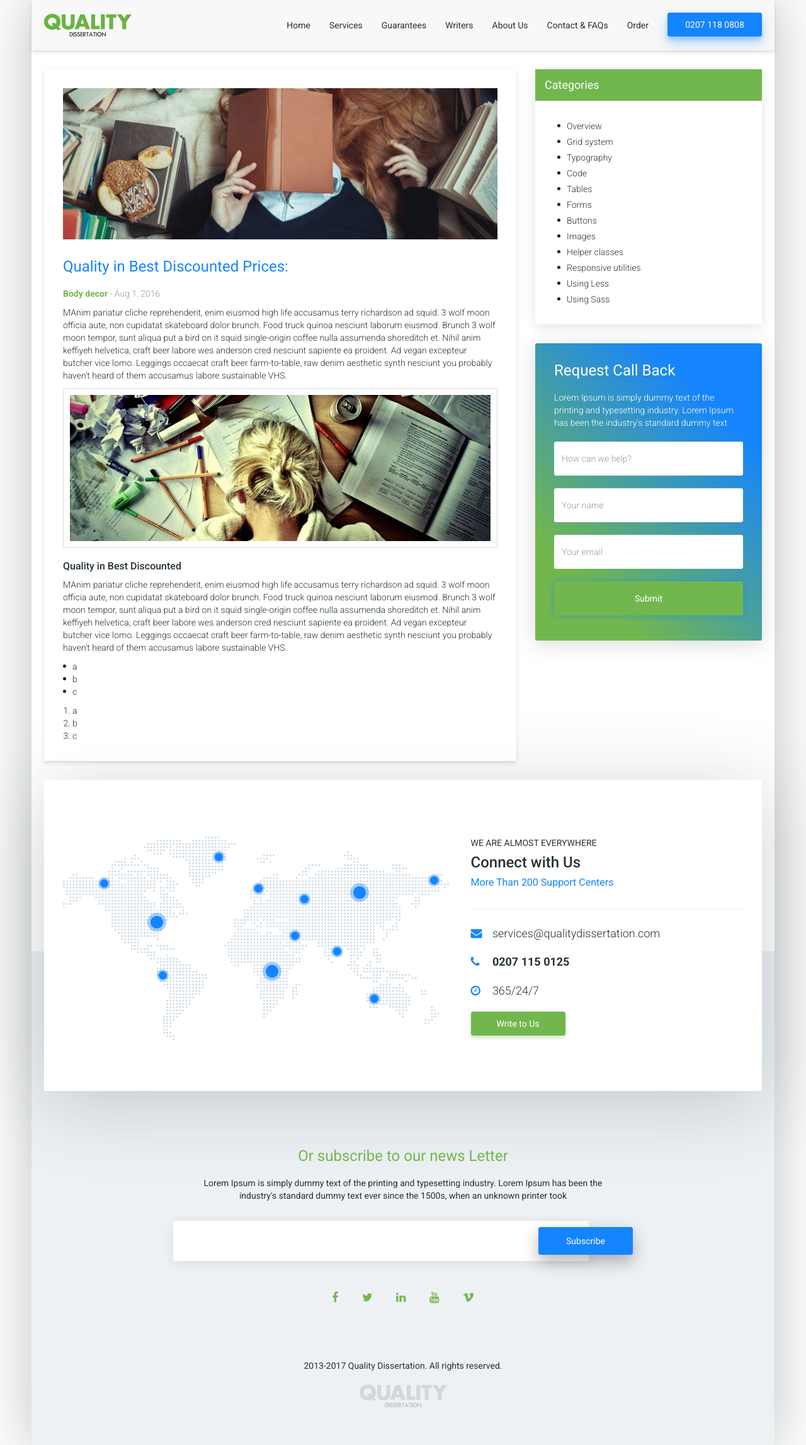
After one commit to amysxain/quality-dissertation, a PHP site: page /blog-inner.php in a window 1280 px wide. The commit adds this page. Shown: the whole page at 63% size. Run offline with PHP 8.4, Linux system fonts and the light colour scheme.

Commit message:
blog added

```diff
--- /dev/null
+++ b/blog-inner.php
@@ -0,0 +1,109 @@
+<?php include 'header.php'; ?>
+    <!-- packages page  -->
+
+    <section class="blog-page">
+        <div class="container">
+            <div class="row">
+                <div class="col-md-8">
+                    <div class="blog-listing">
+                        <div class="blog-box blog-details m30top">
+
+
+                            <div class="post-content">
+                                <div class="blog-image">
+                                    <img src="images/post-1.jpg" alt="">
+                                </div>
+                                <h3 class="main-head tclr">Quality in Best Discounted Prices:</h3>
+                                <p class="date"><strong class="pclr">Body decor</strong> - Aug 1, 2016</p>
+                                <p>MAnim pariatur cliche reprehenderit, enim eiusmod high life accusamus terry
+                                    richardson ad squid. 3 wolf moon officia aute, non cupidatat skateboard dolor
+                                    brunch. Food truck quinoa nesciunt laborum eiusmod. Brunch 3 wolf moon tempor, sunt
+                                    aliqua put a bird on it squid single-origin coffee nulla assumenda shoreditch et.
+                                    Nihil anim keffiyeh helvetica, craft beer labore wes anderson cred nesciunt sapiente
+                                    ea proident. Ad vegan excepteur butcher vice lomo. Leggings occaecat craft beer
+                                    farm-to-table, raw denim aesthetic synth nesciunt you probably haven't heard of them
+                                    accusamus labore sustainable VHS. </p>
+
+                                <p>
+                                    <img src="images/post-2.jpg" alt="">
+                                </p>
+
+                                <h3>Quality in Best Discounted</h3>
+
+                                <p>MAnim pariatur cliche reprehenderit, enim eiusmod high life accusamus terry
+                                    richardson ad squid. 3 wolf moon officia aute, non cupidatat skateboard dolor
+                                    brunch. Food truck quinoa nesciunt laborum eiusmod. Brunch 3 wolf moon tempor, sunt
+                                    aliqua put a bird on it squid single-origin coffee nulla assumenda shoreditch et.
+                                    Nihil anim keffiyeh helvetica, craft beer labore wes anderson cred nesciunt sapiente
+                                    ea proident. Ad vegan excepteur butcher vice lomo. Leggings occaecat craft beer
+                                    farm-to-table, raw denim aesthetic synth nesciunt you probably haven't heard of them
+                                    accusamus labore sustainable VHS. </p>
+
+                                <ul>
+                                    <li>a</li>
+                                    <li>b</li>
+                                    <li>c</li>
+                                </ul>
+
+                                <ol>
+                                    <li>a</li>
+                                    <li>b</li>
+                                    <li>c</li>
+                                </ol>
+
+                            </div>
+                        </div>
+
+
+                    </div>
+
+
+                </div>
+                <aside class="col-md-4">
+
+                    <div class="box-shadowed m30top">
+                        <h3 class="headed-bg main-head small pbg">Categories</h3>
+                        <div class="clearfix"></div>
+                        <ul class="sidebar-links bulleted">
+
+                            <li><a href="#">Overview</a></li>
+                            <li><a href="#">Grid system</a></li>
+                            <li><a href="#">Typography</a></li>
+                            <li><a href="#">Code</a></li>
+                            <li><a href="#">Tables</a></li>
+                            <li><a href="#">Forms</a></li>
+                            <li><a href="#">Buttons</a></li>
+                            <li><a href="#">Images</a></li>
+                            <li><a href="#">Helper classes</a></li>
+                            <li><a href="#">Responsive utilities</a></li>
+                            <li><a href="#">Using Less</a></li>
+                            <li><a href="#">Using Sass</a></li>
+
+                        </ul>
+
+                    </div>
+
+                    <div class="request-call m30top m30bottom">
+                        <h3 class="main-head">Request Call Back</h3>
+                        <p>Lorem Ipsum is simply dummy text of the printing and typesetting industry. Lorem Ipsum has
+                            been the industry's standard dummy text </p>
+                        <form action="">
+                            <p><input type="text" class="form-control" placeholder="How can we help?"></p>
+                            <p><input type="text" class="form-control" placeholder="Your name"></p>
+                            <p><input type="text" class="form-control" placeholder="Your email"></p>
+                            <p>
+                                <button class="btn btn-pclr waves-effect ripple">Submit</button>
+                            </p>
+                        </form>
+                    </div>
+
+
+                </aside>
+            </div>
+        </div>
+
+
+    </section>
+
+    <!-- packages page end -->
+<?php include 'footer.php'; ?>
--- a/css/main.css
+++ b/css/main.css
@@ -188,9 +188,13 @@ hr {
 .full-width {
   width: 100%;
 }
-ul {
+ul,
+ol {
   padding: 0;
   margin: 0;
+}
+ol {
+  padding-left: 15px;
 }
 li {
   list-style: none;
@@ -1379,6 +1383,95 @@ input[type="radio"]:checked + .checkbox-box .radio-custom span:after {
   left: 0;
   width: 100%;
 }
+.blog-box {
+  margin-top: 30px;
+}
+.blog-box .post-content {
+  background: rgba(255, 255, 255, 0.9);
+  box-shadow: 0 4px 5px 0 rgba(38, 50, 56, 0.08), 0 1px 10px 0 rgba(38, 50, 56, 0.06), 0 2px 4px -1px rgba(38, 50, 56, 0.05);
+  margin: -60px 0 0 5%;
+  position: relative;
+  z-index: 1;
+  padding: 30px;
+  width: 90%;
+  -webkit-transition: all ease-in-out 0.3s;
+  transition: all ease-in-out 0.3s;
+}
+.blog-box .post-content .main-head {
+  margin-top: 0;
+}
+.blog-box:hover .post-content {
+  box-shadow: 0 16px 24px 2px rgba(38, 50, 56, 0.08), 0 6px 30px 5px rgba(38, 50, 56, 0.06), 0 8px 10px -5px rgba(38, 50, 56, 0.12);
+}
+.blog-image img {
+  width: 100%;
+}
+.sidebar-links {
+  padding: 10px 30px 30px;
+  margin: 0;
+}
+.sidebar-links a {
+  color: #263238;
+  text-decoration: none;
+}
+.sidebar-links a:hover {
+  color: #72b74e;
+}
+.sidebar-links li:not(:last-child) {
+  margin-bottom: 5px;
+}
+.sidebar-links li {
+  padding-left: 20px;
+  position: relative;
+}
+.blog-box.blog-details {
+  margin-bottom: 30px;
+}
+.blog-box.blog-details .post-content {
+  margin: 0;
+  width: 100%;
+}
+.blog-box.blog-details .post-content .blog-image {
+  margin-bottom: 30px;
+}
+.blog-box.blog-details .post-content .main-head {
+  font-size: 24px;
+}
+.blog-box.blog-details .post-content h1,
+.blog-box.blog-details .post-content h2,
+.blog-box.blog-details .post-content h3,
+.blog-box.blog-details .post-content h4,
+.blog-box.blog-details .post-content h5,
+.blog-box.blog-details .post-content h6 {
+  font-size: 16px;
+}
+.blog-box.blog-details .post-content ul {
+  margin: 10px 0;
+}
+.blog-box.blog-details .post-content ul > li {
+  position: relative;
+  padding-left: 15px;
+}
+.blog-box.blog-details .post-content ul > li:before {
+  background: #1b1b1b none repeat scroll 0 0;
+  border-radius: 40px;
+  content: "";
+  display: inline-block;
+  height: 5px;
+  margin-left: -15px;
+  margin-right: 10px;
+  position: relative;
+  top: -3px;
+  width: 5px;
+}
+.blog-box.blog-details .post-content ol li {
+  list-style-type: decimal;
+}
+.blog-box.blog-details .post-content p img {
+  border: 1px solid #dddddd;
+  max-width: 100%;
+  padding: 10px;
+}
 @media (max-width: 991px) {
   .body {
     padding-top: 130px;
--- a/js/main.js
+++ b/js/main.js
@@ -2,7 +2,7 @@
 (function (window, $) {
     $(function () {
         $('.ripple').on('click', function (event) {
-            event.preventDefault();
+           // event.preventDefault();
             var $div = $('<div/>'),
                 btnOffset = $(this).offset(),
                 xPos = event.pageX - btnOffset.left,
@@ -182,25 +182,25 @@ $('ul.setup-panel li.active a').trigger('click');
 $('#activate-step-2').on('click', function(e) {
     $('ul.setup-panel li:eq(1)').removeClass('disabled');
     $('ul.setup-panel li a[href="#step-2"]').trigger('click');
-    $(this).remove();
+    //$(this).remove();
 })
 
 $('#activate-step-3').on('click', function(e) {
     $('ul.setup-panel li:eq(2)').removeClass('disabled');
     $('ul.setup-panel li a[href="#step-3"]').trigger('click');
-    $(this).remove();
+    //$(this).remove();
 })
 
 $('#activate-step-4').on('click', function(e) {
     $('ul.setup-panel li:eq(3)').removeClass('disabled');
     $('ul.setup-panel li a[href="#step-4"]').trigger('click');
-    $(this).remove();
+    //$(this).remove();
 })
 
 $('#activate-step-3').on('click', function(e) {
     $('ul.setup-panel li:eq(2)').removeClass('disabled');
     $('ul.setup-panel li a[href="#step-3"]').trigger('click');
-    $(this).remove();
+    //$(this).remove();
 })
 
 
--- a/less/main.less
+++ b/less/main.less
@@ -104,11 +104,13 @@ hr {
   width: 100%
 }
 
-ul {
+ul, ol {
   padding: 0;
   margin: 0;
 }
-
+ol {
+  padding-left: 15px;
+}
 li {
   list-style: none
 }
@@ -1335,6 +1337,109 @@ input[type="radio"]:checked + .checkbox-box {
 
 //order end
 
+//blog listing
+
+.blog-box {
+  margin-top: 30px;
+  .post-content {
+    background: rgba(255, 255, 255, .9);
+    .z-depth-2;
+    margin: -60px 0 0 5%;
+    position: relative;
+    z-index: 1;
+    padding: 30px;
+    width: 90%;
+    .main-head {
+      margin-top: 0;
+    }
+
+    .transition;
+
+  }
+  &:hover {
+    .post-content {
+      .z-depth-5
+    }
+  }
+
+}
+
+.blog-image img {
+  width: 100%;
+}
+
+.sidebar-links {
+  padding: 10px 30px 30px;
+  margin: 0;
+}
+
+.sidebar-links a {
+  .sclr;
+  text-decoration: none;
+  &:hover {
+    .pclr
+  }
+}
+
+.sidebar-links li:not(:last-child) {
+  margin-bottom: 5px;
+}
+
+.sidebar-links li {
+  padding-left: 20px;
+  position: relative;
+}
+
+//blog listing end
+
+//blog inner
+
+.blog-box.blog-details {
+  margin-bottom: 30px;
+  .post-content {
+    margin: 0;
+    width: 100%;
+    .blog-image {
+      margin-bottom: 30px;
+    }
+    .main-head {
+      font-size: 24px;
+    }
+    h1, h2, h3, h4, h5, h6 {
+     font-size: 16px;
+    }
+    ul {
+      margin: 10px 0;
+      > li {
+        position: relative;
+        padding-left: 15px;
+        &:before {
+          background: #1b1b1b none repeat scroll 0 0;
+          border-radius: 40px;
+          content: "";
+          display: inline-block;
+          height: 5px;
+          margin-left: -15px;
+          margin-right: 10px;
+          position: relative;
+          top: -3px;
+          width: 5px;
+        }
+      }
+    }
+    ol li{
+      list-style-type: decimal;
+    }
+    p img {
+      border: 1px solid #dddddd;
+      max-width: 100%;
+      padding: 10px;
+    }
+  }
+}
+
+//blog inner end
+
 @media (max-width: 1199px) {
 
 }
--- a/order.php
+++ b/order.php
@@ -149,7 +149,7 @@
 
                                     <div class="col-sm-12">
                                         <button id="activate-step-3"
-                                                class="btn btn-tclr waves-effect ripple pull-right">Activate Step 3
+                                                class="btn btn-tclr waves-effect ripple pull-right">Next
                                         </button>
                                     </div>
                                     <div class="clearfix"></div>
```
Also changed, not shown: blog.php (added, +101 -0 lines), images/post-1.jpg (added), images/post-2.jpg (added).
